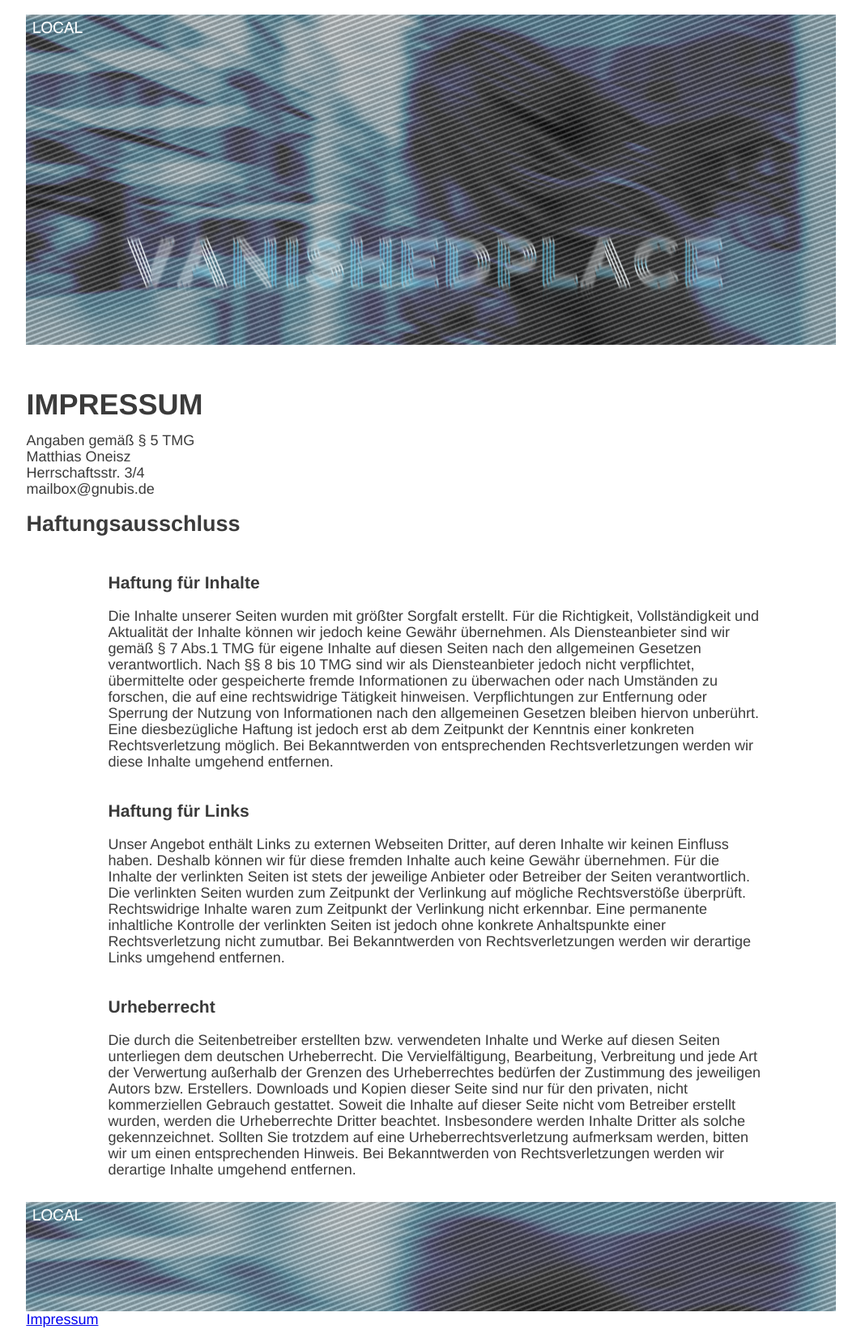
After one commit to chrischivlog/vanishedplace, a PHP site: page /impressum.php in a window 1280 px wide. The commit adds this page. Shown: the whole page at 81% size, without its empty margins (102-1165 px from the left). Run offline with PHP 8.4, Linux system fonts and the light colour scheme.

Commit message:
CSS and Legal Page

```diff
--- a/login/css/style.css
+++ b/login/css/style.css
@@ -10,17 +10,23 @@ body {
 }
 
 .wrapper {
-  margin: 0 auto;
-  padding: 40px;
-  max-width: 800px;
+	/*margin: 0 auto;*/
+	/*padding: 40px;*/
+	/*max-width: 600px;*/
+	/*margin: auto;*/
+	width: 100%;
+	/*padding: 10px;*/
 }
 
 .table {
-  margin: 0 0 40px 0;
+	margin: 10px 0 10px 0;
+
 	width: 100%;
 	box-shadow: 0 1px 3px rgba(0, 0, 0, 0.2);
 	display: table;
+	max-width: 1000px;
 }
+
 @media screen and (max-width: 580px) {
 	.table {
 		display: block;
@@ -31,20 +37,25 @@ body {
 	display: table-row;
 	background: #f6f6f6;
 }
+
 .row:nth-of-type(odd) {
 	background: #e9e9e9;
 }
+
 .row.header {
 	/*font-weight: 900;*/
 	color: #ffffff;
 	background: #465c85;
 }
+
 .row.green {
 	background: #465c85;
 }
+
 .row.blue {
 	background: #465c85;
 }
+
 @media screen and (max-width: 580px) {
 	.row {
 		padding: 8px 0;
@@ -56,13 +67,13 @@ body {
 	padding: 6px 12px;
 	display: table-cell;
 }
+
 @media screen and (max-width: 580px) {
 	.cell {
 		padding: 2px 12px;
 		display: block;
 	}
 }
-
 
 /*-------*/
 .button {
@@ -76,7 +87,6 @@ body {
 	font-size: 16px;
 	margin: 4px 2px;
 	cursor: pointer;
-
 }
 
 a.button_red:link, a.button_red:visited {
@@ -88,7 +98,6 @@ a.button_red:link, a.button_red:visited {
 	display: inline-block;
 	font-size: 16px;
 }
-
 
 a.button_red:hover, a.button_red:active {
 	background-color: #ffa094;
@@ -104,11 +113,9 @@ a.button:link, a.button:visited {
 	font-size: 16px;
 }
 
-
 a.button:hover, a.button:active {
 	background-color: #7f99a2;
 }
-
 
 input[type=text], input[type=password] {
 	width: 100%;
@@ -136,16 +143,17 @@ textarea {
 	max-height: 1000px;
 }
 
-label { display: block; width: 7em; }
+label {
+	display: block;
+	width: 7em;
+}
 
-div.content {
+.content {
 	margin: auto;
 	width: 80%;
 	/*   border: 3px solid #465c85;*/
 	padding: 10px;
-
 }
-
 
 div.piccen {
 	margin: auto;
@@ -154,7 +162,6 @@ div.piccen {
 	padding: 0px;
 }
 
-
 img {
 	width: 100%;
 	height: auto;
--- a/login/footer.php
+++ b/login/footer.php
@@ -1,14 +1,16 @@
 
-		</br>
-		</br>
-		</br>
-		<?php if ($_SERVER['SERVER_NAME'] != "vaplac.gnubis.de")
-		{
-			?> <img src="./pics/vanishedplace-footer.png" alt="Footer" > <?php
+</main>
+<footer class="content">
+		<?php
+		if ($_SERVER ['SERVER_NAME'] != "vaplac.gnubis.de") {
+			?> <img src="./pics/vanishedplace-footer.png" alt="Footer"> <?php
 		} else {
-			?> <img src="./pics/vanishedplace-footer_r.png" alt="Footer" > <?php
+			?> <img src="./pics/vanishedplace-footer_r.png" alt="Footer"> <?php
 		}
+
+
 		?>
-		</div>
-	</body>
+		</br><a href="impressum.php">Impressum</a>
+		</footer>
+</body>
 </html>
--- a/login/header.php
+++ b/login/header.php
@@ -1,30 +1,39 @@
 <head>
 <link rel="stylesheet" type="text/css" href="css/style.css">
-<link rel="stylesheet" href="https://cdnjs.cloudflare.com/ajax/libs/font-awesome/4.7.0/css/font-awesome.min.css">
+<link rel="stylesheet"
+	href="https://cdnjs.cloudflare.com/ajax/libs/font-awesome/4.7.0/css/font-awesome.min.css">
 </head>
 <html>
 <body>
-		<div class="content">
+	<header  class="content">
+
 		<?php
 		if ($_SERVER ['SERVER_NAME'] != "vaplac.gnubis.de") {
-			?> <a href="index.php"><img src="./pics/vanishedplace-header.png" alt="header"></a> <?php
+			?> <a href="index.php"><img src="./pics/vanishedplace-header.png"
+				alt="header"></a> <?php
 		} else {
-			?> <a href="index.php"><img src="./pics/vanishedplace-header_r.png" alt="header"></a> <?php
+			?> <a href="index.php"><img src="./pics/vanishedplace-header_r.png"
+				alt="header"></a> <?php
 		}
 		?>
 
-		<div>
-		</br>
+
+
+
+	</header>
+
+	<nav class="content">
 		<?php
 		if ((isset ( $_SESSION ["validsession"] )) and ($_SESSION ["validsession"] == "angemeldet")) {
 			?>
-			<a href="message_create.php" class="button">Verfassen</a>
-			<a href="message_board.php" class="button">Board</a>
-			<a href="show_users.php" class="button">Stats</a>
-			<a href="logout.php" class="button_red">Logout</a>
+			<a href="message_create.php" class="button">Verfassen</a> <a
+			href="message_board.php" class="button">Board</a> <a
+			href="show_users.php" class="button">Stats</a> <a href="logout.php"
+			class="button_red">Logout</a>
 			<?php
 		}
 		?>
-		</br>
-		</br>
-		</div>
+	</nav>
+
+
+	<main class="content">
--- /dev/null
+++ b/login/impressum.php
@@ -0,0 +1,65 @@
+<?php
+session_start ();
+?>
+
+
+<?php
+include 'header.php';
+?>
+<h1>IMPRESSUM</h1>
+Angaben gemäß § 5 TMG
+<article>
+	<section>
+		Matthias Oneisz</br> Herrschaftsstr. 3/4</br> mailbox@gnubis.de
+	</section>
+	<h2>Haftungsausschluss</h2>
+	<section class="content">
+		<h3>Haftung für Inhalte</h3>
+		Die Inhalte unserer Seiten wurden mit größter Sorgfalt erstellt. Für
+		die Richtigkeit, Vollständigkeit und Aktualität der Inhalte können wir
+		jedoch keine Gewähr übernehmen. Als Diensteanbieter sind wir gemäß § 7
+		Abs.1 TMG für eigene Inhalte auf diesen Seiten nach den allgemeinen
+		Gesetzen verantwortlich. Nach §§ 8 bis 10 TMG sind wir als
+		Diensteanbieter jedoch nicht verpflichtet, übermittelte oder
+		gespeicherte fremde Informationen zu überwachen oder nach Umständen zu
+		forschen, die auf eine rechtswidrige Tätigkeit hinweisen.
+		Verpflichtungen zur Entfernung oder Sperrung der Nutzung von
+		Informationen nach den allgemeinen Gesetzen bleiben hiervon unberührt.
+		Eine diesbezügliche Haftung ist jedoch erst ab dem Zeitpunkt der
+		Kenntnis einer konkreten Rechtsverletzung möglich. Bei Bekanntwerden
+		von entsprechenden Rechtsverletzungen werden wir diese Inhalte
+		umgehend entfernen.
+	</section>
+	<section class="content">
+		<h3>Haftung für Links</h3>
+		Unser Angebot enthält Links zu externen Webseiten Dritter, auf deren
+		Inhalte wir keinen Einfluss haben. Deshalb können wir für diese
+		fremden Inhalte auch keine Gewähr übernehmen. Für die Inhalte der
+		verlinkten Seiten ist stets der jeweilige Anbieter oder Betreiber der
+		Seiten verantwortlich. Die verlinkten Seiten wurden zum Zeitpunkt der
+		Verlinkung auf mögliche Rechtsverstöße überprüft. Rechtswidrige
+		Inhalte waren zum Zeitpunkt der Verlinkung nicht erkennbar. Eine
+		permanente inhaltliche Kontrolle der verlinkten Seiten ist jedoch ohne
+		konkrete Anhaltspunkte einer Rechtsverletzung nicht zumutbar. Bei
+		Bekanntwerden von Rechtsverletzungen werden wir derartige Links
+		umgehend entfernen.
+	</section>
+	<section class="content">
+		<h3>Urheberrecht</h3>
+		Die durch die Seitenbetreiber erstellten bzw. verwendeten Inhalte und
+		Werke auf diesen Seiten unterliegen dem deutschen Urheberrecht. Die
+		Vervielfältigung, Bearbeitung, Verbreitung und jede Art der Verwertung
+		außerhalb der Grenzen des Urheberrechtes bedürfen der Zustimmung des
+		jeweiligen Autors bzw. Erstellers. Downloads und Kopien dieser Seite
+		sind nur für den privaten, nicht kommerziellen Gebrauch gestattet.
+		Soweit die Inhalte auf dieser Seite nicht vom Betreiber erstellt
+		wurden, werden die Urheberrechte Dritter beachtet. Insbesondere werden
+		Inhalte Dritter als solche gekennzeichnet. Sollten Sie trotzdem auf
+		eine Urheberrechtsverletzung aufmerksam werden, bitten wir um einen
+		entsprechenden Hinweis. Bei Bekanntwerden von Rechtsverletzungen
+		werden wir derartige Inhalte umgehend entfernen.
+	</section>
+</article>
+<?php
+include 'footer.php';
+?>
--- a/login/index.php
+++ b/login/index.php
@@ -14,10 +14,10 @@ include 'header.php';
 ?>
 <form action="check2.php" method="post">
 	<div>
-		Name<input type="text" name="name" value="" />
+		Name<br><input type="text" name="name" value="" />
 	</div>
 	<div>
-		Passwort<input type="password" name="password" value="" />
+		Passwort<br><input type="password" name="password" value="" />
 	</div>
 	<input type="submit" value="Anmelden" class="button" />
 
```
Lines whose indentation alone changed are shown as unchanged.
